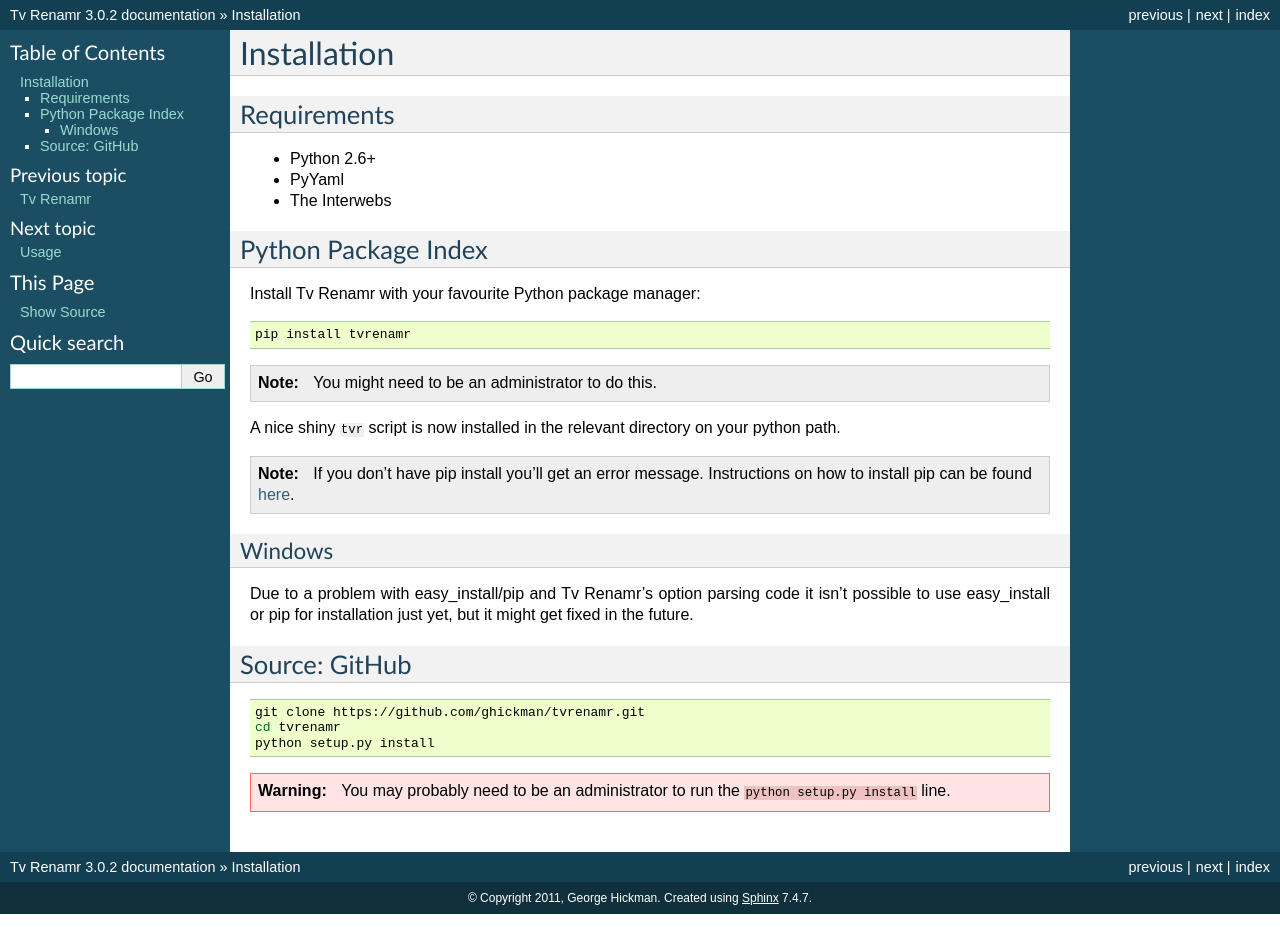
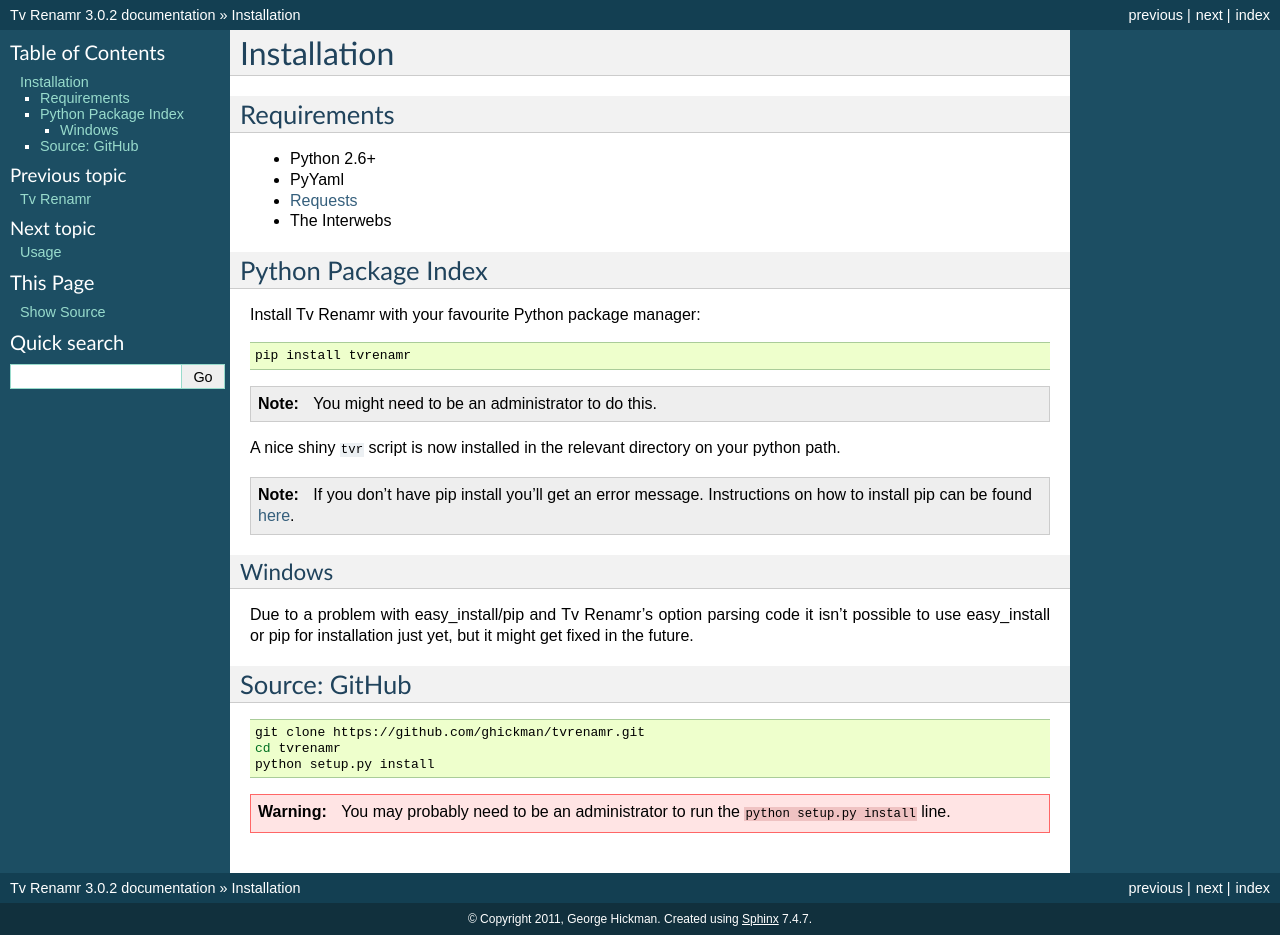
Before and after one commit to ghickman/tvrenamr, a Sphinx documentation site: the page built from tvrenamr/docs/installation.rst, in a window 1280 px wide. Built offline with Sphinx 7.4.7, drawn with Linux system fonts in a browser that asks for light colours; before the commit the page ends 914 px from its top, so only the background shows below that.

Commit message:
add requests to the requirements

```diff
--- a/tvrenamr/docs/installation.rst
+++ b/tvrenamr/docs/installation.rst
@@ -8,7 +8,10 @@
 
 * Python 2.6+
 * PyYaml
+* `Requests`_
 * The Interwebs
+
+.. _Requests: http://docs.python-requests.org/en/latest/index.html
 
 
 Python Package Index
```
